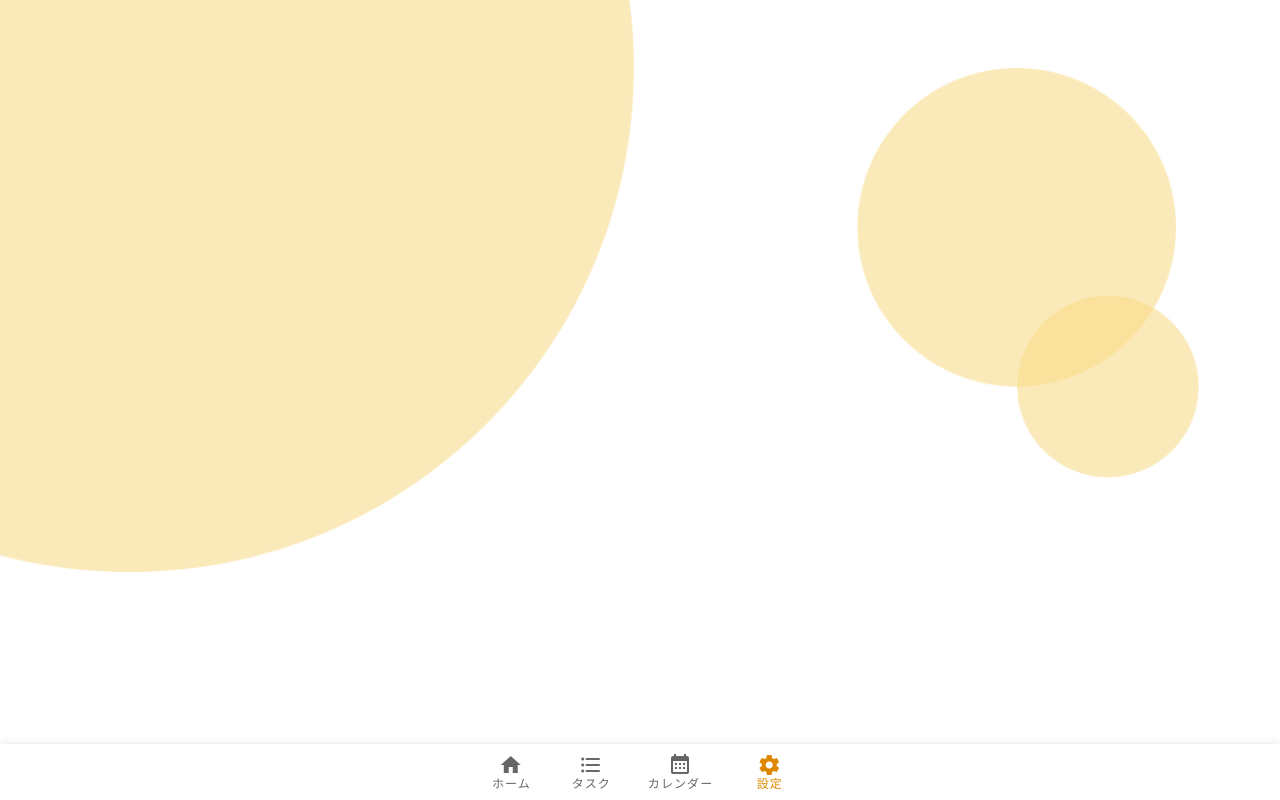
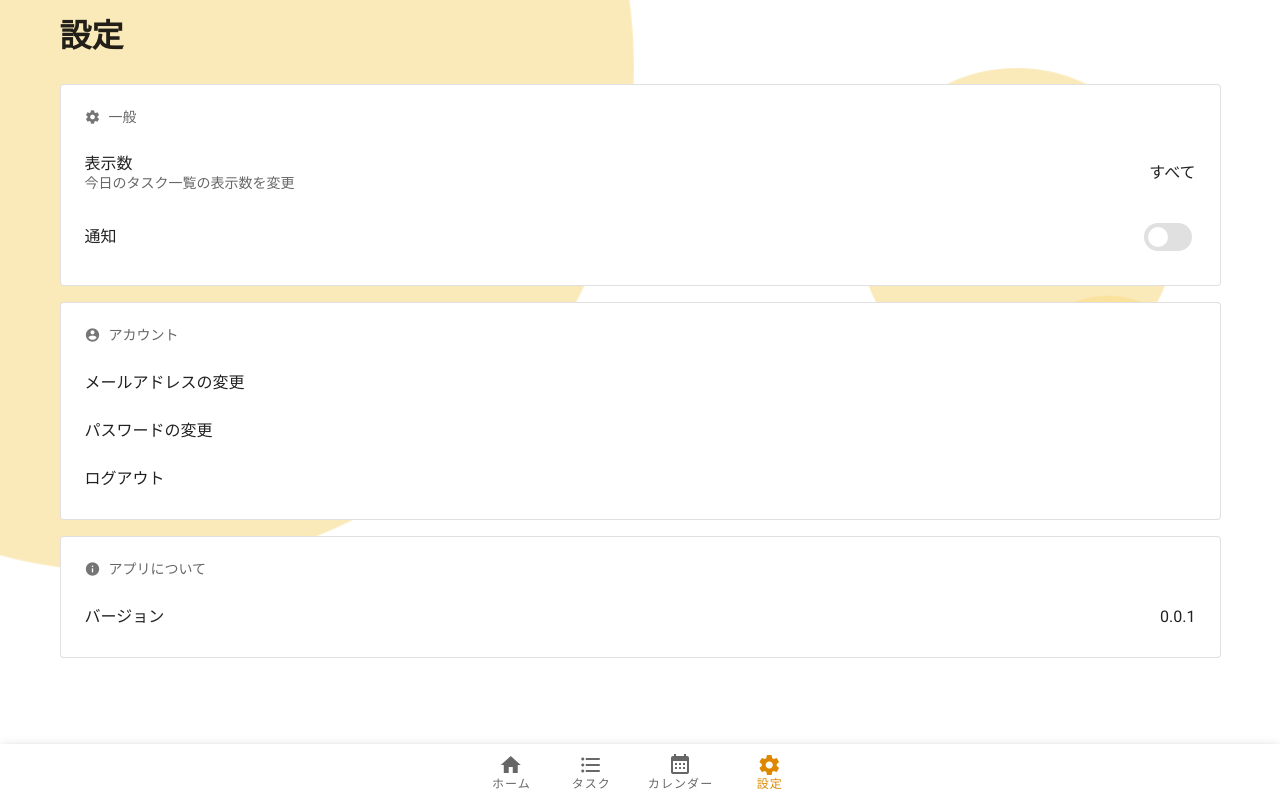
Before and after one commit to Ry0xi/a02, a Nuxt app in the folder frontend/: page /setting in a window 1280 px wide. Before the commit this address had no page. Built offline with nearby package versions, Linux system fonts and the light colour scheme.

Commit message:
[f-add]設定ページの追加

```diff
--- /dev/null
+++ b/frontend/pages/setting/index.vue
@@ -0,0 +1,179 @@
+<template>
+  <div>
+    <!-- 一般設定 -->
+    <v-card outlined class="mb-4 pa-2">
+      <v-list two-line subheader>
+        <v-subheader>
+          <v-icon small class="mr-2">mdi-cog</v-icon> 一般
+        </v-subheader>
+
+        <v-list-item @click="limitDialog = true">
+          <v-list-item-content>
+            <v-list-item-title>表示数</v-list-item-title>
+            <v-list-item-subtitle
+              >今日のタスク一覧の表示数を変更
+            </v-list-item-subtitle>
+          </v-list-item-content>
+          <v-list-item-action>{{ formatLimit }}</v-list-item-action>
+          <v-dialog v-model="limitDialog" max-width="300">
+            <v-card>
+              <v-list dense>
+                <v-list-item
+                  v-for="limit in limits"
+                  @click="updateLimit(limit)"
+                >
+                  <v-list-item-content>
+                    <v-list-item-title>{{ limit }} 件</v-list-item-title>
+                  </v-list-item-content>
+                </v-list-item>
+                <v-list-item @click="updateLimit('all')">
+                  <v-list-item-content>
+                    <v-list-item-title>すべて</v-list-item-title>
+                  </v-list-item-content>
+                </v-list-item>
+              </v-list>
+            </v-card>
+          </v-dialog>
+        </v-list-item>
+
+        <v-list-item>
+          <v-list-item-content>
+            <v-list-item-title>通知</v-list-item-title>
+          </v-list-item-content>
+          <v-list-item-action>
+            <v-switch
+              v-model="notice.is_notification"
+              @click="updateNotice"
+              inset
+            ></v-switch>
+          </v-list-item-action>
+        </v-list-item>
+
+        <TimeSelect
+          v-model="notice.time"
+          @save="updateNotice"
+          v-if="notice.is_notification"
+        >
+          <template #activator="{ on }">
+            <v-list-item v-on="on">
+              <v-list-item-content>
+                <v-list-item-title>通知時間</v-list-item-title>
+              </v-list-item-content>
+              <v-list-item-action>{{ notice.time }}</v-list-item-action>
+            </v-list-item>
+          </template>
+        </TimeSelect>
+      </v-list>
+    </v-card>
+
+    <!-- アカウント設定 -->
+    <v-card outlined class="mb-4 pa-2">
+      <v-list subheader>
+        <v-subheader>
+          <v-icon small class="mr-2">mdi-account-circle</v-icon> アカウント
+        </v-subheader>
+
+        <v-list-item to="/setting/email">
+          <v-list-item-content>
+            <v-list-item-title>メールアドレスの変更</v-list-item-title>
+          </v-list-item-content>
+        </v-list-item>
+
+        <v-list-item to="/setting/password">
+          <v-list-item-content>
+            <v-list-item-title>パスワードの変更</v-list-item-title>
+          </v-list-item-content>
+        </v-list-item>
+
+        <v-list-item @click="logoutDialog = true">
+          <v-list-item-content>
+            <v-list-item-title>ログアウト</v-list-item-title>
+          </v-list-item-content>
+        </v-list-item>
+        <v-dialog v-model="logoutDialog" max-width="300">
+          <v-card>
+            <div class="pa-4">ログアウトしますか</div>
+            <v-card-actions>
+              <v-spacer></v-spacer>
+              <v-btn text @click="logoutDialog = false">キャンセル</v-btn>
+              <v-btn depressed class="primary" to="/sign_out">
+                ログアウト
+              </v-btn>
+            </v-card-actions>
+          </v-card>
+        </v-dialog>
+      </v-list>
+    </v-card>
+
+    <!-- アプリについて -->
+    <v-card outlined class="mb-4 pa-2">
+      <v-list subheader>
+        <v-subheader>
+          <v-icon small class="mr-2">mdi-information</v-icon> アプリについて
+        </v-subheader>
+
+        <v-list-item>
+          <v-list-item-content>
+            <v-list-item-title>バージョン</v-list-item-title>
+          </v-list-item-content>
+          <v-list-item-action> 0.0.1 </v-list-item-action>
+        </v-list-item>
+      </v-list>
+    </v-card>
+  </div>
+</template>
+
+<script>
+export default {
+  data() {
+    return {
+      header: {
+        title: '設定',
+      },
+      limitDialog: false,
+      logoutDialog: false,
+      limits: [5, 10, 15, 20],
+      limit: null,
+      notice: {
+        is_notification: false,
+        time: '8:00',
+      },
+    }
+  },
+  computed: {
+    formatLimit() {
+      if (typeof this.limit === 'number') {
+        return this.limit + '件'
+      } else {
+        return 'すべて'
+      }
+    },
+  },
+  mounted() {
+    this.updateHeader()
+  },
+  methods: {
+    updateHeader() {
+      // タイトルとして使いたい情報を渡す
+      this.$nuxt.$emit('updateHeader', this.header.title)
+    },
+    // 通知設定の更新
+    updateNotice() {
+      console.log(this.is_notification)
+      this.$axios
+        .put('/api/setting/notification', this.notice)
+        .then(console.log('更新'))
+        .catch((error) => {})
+    },
+    // 表示件数の更新
+    updateLimit(limit) {
+      this.limit = limit
+      this.limitDialog = false
+      this.$axios
+        .put('/api/setting/limit', { limit: this.limit })
+        .then(console.log('更新'))
+        .catch((error) => {})
+    },
+  },
+}
+</script>
--- a/frontend/pages/settings.vue
+++ /dev/null
@@ -1,24 +0,0 @@
-<template>
-  <p>settings</p>
-</template>
-
-<script>
-export default {
-  data() {
-    return {
-      header: {
-        title: '設定'
-      }
-    }
-  },
-  mounted() {
-    this.updateHeader()
-  },
-  methods: {
-    updateHeader() {
-      // タイトルとして使いたい情報を渡す
-      this.$nuxt.$emit('updateHeader', this.header.title)
-    }
-  }
-}
-</script>
```
